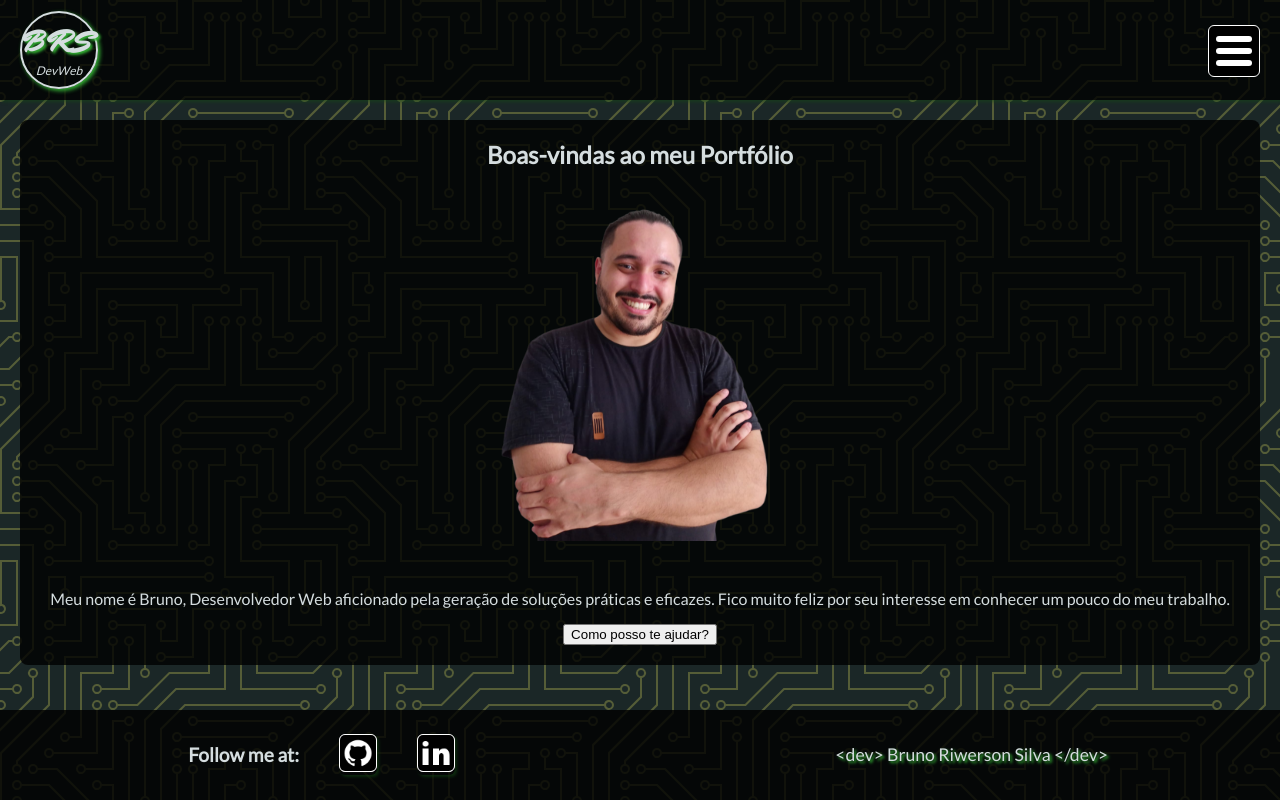
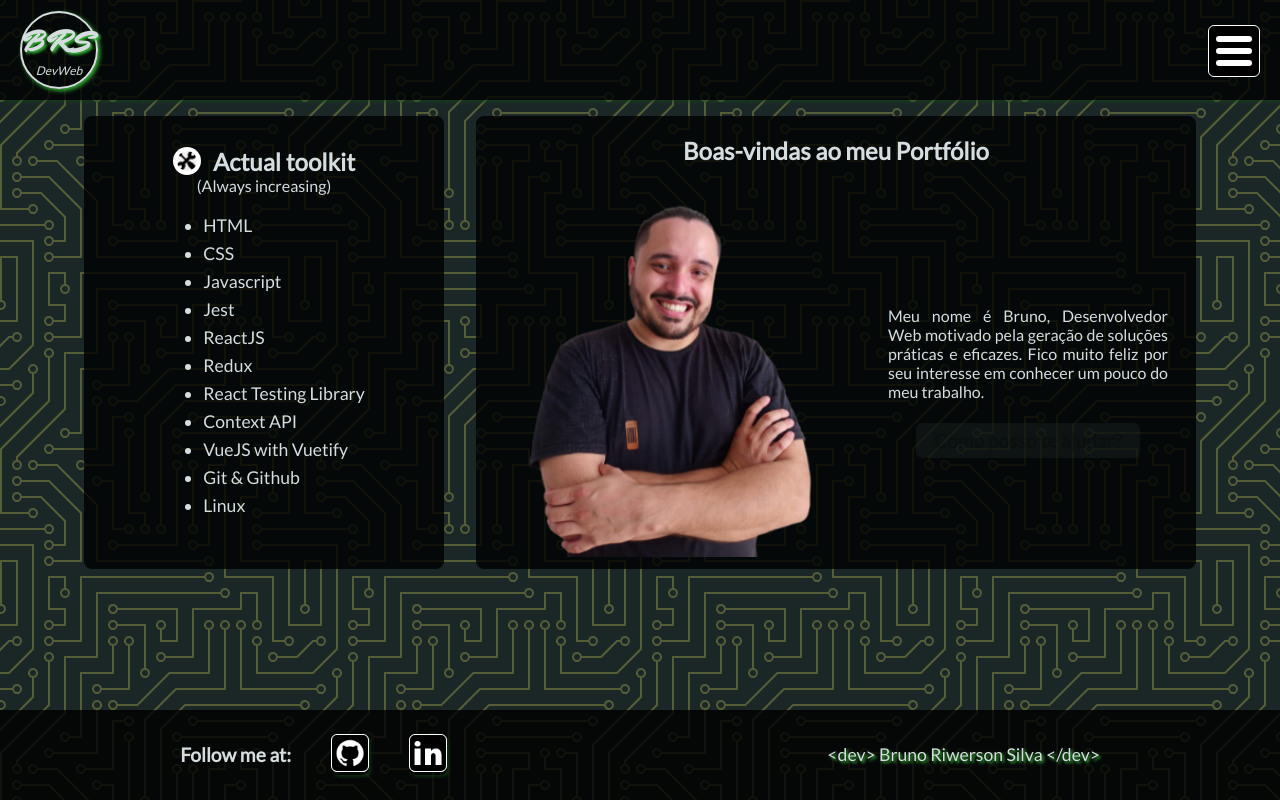
Before and after one commit to vanriwerson/portfolio-react-reboot, a React (Create React App) app: page / in a window 1280 px wide. Built offline with nearby package versions, Linux system fonts and the light colour scheme.

Commit message:
Finalizando Landing page

```diff
--- a/src/index.css
+++ b/src/index.css
@@ -1,8 +1,16 @@
 @import url("https://fonts.googleapis.com/css2?family=Lato&display=swap");
+
+:root {
+  --outer-space: #1b2727;
+  --mineral-green: #3c5148;
+  --geyser: #d5dddf;
+  --green-spring: #b2c5b2;
+  --asparagus: #6b8e4e;
+}
 
 body {
   margin: 0;
-  color: #d5dddf;
+  color: var(--geyser);
   font-family: 'Lato', -apple-system, BlinkMacSystemFont, 'Segoe UI', 'Roboto', 'Oxygen',
     'Ubuntu', 'Cantarell', 'Fira Sans', 'Droid Sans', 'Helvetica Neue',
     sans-serif;
--- a/src/pages/Home.css
+++ b/src/pages/Home.css
@@ -1,25 +1,34 @@
 .home {
+  display: flex;
+  flex-wrap: wrap;
+  justify-content: center;
   width: 100vw;
 }
 
 .content {
-  align-items: flex-start;
+  align-items: center;
   background-color: rgba(0, 0, 0, 0.8);
   border-radius: 8px;
   display: flex;
   flex-wrap: wrap;
-  height: fit-content;
   justify-content: center;
-  margin: 20px;
+  margin: 16px;
+  max-width: 720px;
   text-align: center;
 }
 
 .content h1 {
+  font-size: 1.5rem;
   width: 100%;
 }
 
 .content img {
-  margin: 12px auto;
+  margin: 12px;
+  width: 360px;
+}
+
+.home-skill-list {
+  display: none;
 }
 
 .cta-wrapper {
@@ -29,12 +38,66 @@
   justify-content: center;
   padding: 20px;
   text-align: justify;
-  width: 100%;
+  width: 280px;
+}
+
+.direct-msg {
+  animation: blink 5s linear infinite;
+  border-radius: 6px;
+  color: var(--outer-space);
+  font-size: 1.2em;
+  font-weight: bolder;
+  margin: 6px;
+  padding: 6px 18px;
+  text-decoration: none;
 }
 
 @media (min-width: 840px) {
+  .home-skill-list {
+    display: flex;
+    flex-direction: column;
+    width: 360px;
+  }
+
+  .home-skill-list h1 {
+    align-items: center;
+    display: flex;
+    justify-content: center;
+    margin: 0;
+  }
+
+  .home-skill-list img {
+    background-color: #fff;
+    border-radius: 50%;
+    margin: 0 12px 0 0;
+    padding: 4px;
+    width: 20px;
+  }
+
+  .home-skill-list ul {
+    list-style-type: disc;
+    font-size: 1.1rem;
+    line-height: 28px;
+    text-align: left;
+  }
+
   .home .footer {
     bottom: 0;
     position: fixed;
   }
 }
+
+@keyframes blink {
+  0% {
+    opacity: 0;
+    background-color: var(--outer-space);
+  }
+  20% {
+    opacity: 0.5;
+    background-color: var(--mineral-green);
+  }
+  60% {
+    opacity: 1;
+    background-color: var(--green-spring);
+  }
+}
--- a/src/pages/Home.jsx
+++ b/src/pages/Home.jsx
@@ -1,21 +1,56 @@
 import React, { Component } from "react";
 import Footer from "../components/shared/Footer/Footer";
 import Header from "../components/shared/Header/Header";
+import toolIcon from '../images/tool.png';
 import profile from '../images/profile.png'
 import './Home.css';
 
 export default class Home extends Component{
+  state = {
+    skillList: ['HTML', 'CSS', 'Javascript', 'Jest', 'ReactJS', 'Redux', 'React Testing Library',
+      'Context API', 'VueJS with Vuetify', 'Git & Github', 'Linux'],
+    whatsappContact: '+55019991550438',
+  }
+
   render () {
+    const { skillList, whatsappContact } = this.state;
     return(
       <section className="home">
         <Header />
+        <aside className="content home-skill-list">
+          <h1>
+            <img
+              src={ toolIcon }
+              alt="Ícone de ferramenta"
+            />
+            Actual toolkit
+          </h1>
+          <span>(Always increasing)</span>
+          <ul>
+            {
+              skillList.map((skill, i) => (
+                <li
+                  key={ `skill${i}` }
+                >
+                  { skill }
+                </li>
+              ))
+            }
+          </ul>
+        </aside>
+
         <main className="content">
           <h1>Boas-vindas ao meu Portfólio</h1>
-          <img src={ profile } alt="Foto de Bruno Riwerson" />
+          <img src={ profile } alt="Desenvolvedor Bruno Riwerson desejando boas-vindas" />
 
           <div className="cta-wrapper">
-            <p>Meu nome é Bruno, Desenvolvedor Web aficionado pela geração de soluções práticas e eficazes. Fico muito feliz por seu interesse em conhecer um pouco do meu trabalho.</p>
-            <button>Como posso te ajudar?</button>
+            <p>Meu nome é Bruno, Desenvolvedor Web motivado pela geração de soluções práticas e eficazes. Fico muito feliz por seu interesse em conhecer um pouco do meu trabalho.</p>
+            <a
+              target="_blank"
+              rel="noopener noreferrer"
+              href={`https://api.whatsapp.com/send?phone=${whatsappContact}`}
+              className="direct-msg"
+            >Como posso te ajudar?</a>
           </div>
         </main>
         <Footer className="footer" />
```
Also changed, not shown: src/images/tool.png (added).
